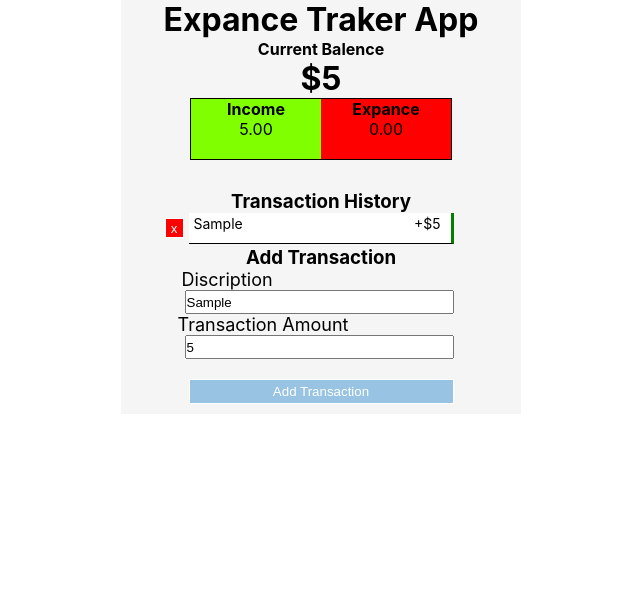
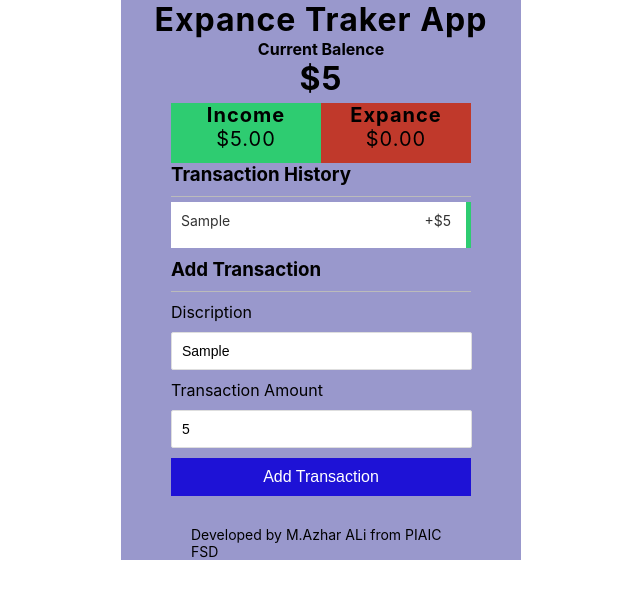
Before and after one commit to azharali8907/expanse_trakerApp, a React (Create React App) app: page / in a window 1280 px wide. Both pictures are taken after typing "Sample", "5" into the empty fields and a click on the button "Add Transaction". Shown: the top 598 px of the page, without its empty margins (319-959 px from the left). Built offline with nearby package versions, Linux system fonts and the light colour scheme.

Commit message:
update App.css
change some functions and also change css proprties.

```diff
--- a/src/App.css
+++ b/src/App.css
@@ -5,53 +5,81 @@
 .body{
   max-width: 400px;
   height: auto;
-  background-color: whitesmoke;
+  background-color: #9998cc;
   margin: auto;
 
 
+}
+h1{
+  letter-spacing: 1px;
+  margin: 0px;
+}
+h3{
+  border-bottom: 1px solid #bbb;
+  padding-bottom: 10px;
+  margin: 40px, 0px, 10px;
  }
 .header{
   text-align: center;
 }
 .container{
+  margin: auto;
+  max-width: 300px;
+  height: auto;
+  background-color: #9998cc;
   text-align: center;
 }
 .summry{
-  width: 260px;
+  /*background-color: #fff;
+  box-shadow: var(--box-shadow);
+  padding: 20px;
+  display: flex;
+  justify-content: space-between;
+  margin: 20px 0;
+
+
+    background-color: #fff;
+  width: 100%;
     height: 60px;
-    background-color: #fff;
-    /* text-align: center; */
     margin: auto;
-    border: 1px solid fff;
-    border: 1px solid
+    border: 1px solid #fff;
+    border: 1px solid;*/
+    font-size: 20px;
+  letter-spacing: 1px;
+  margin: 5px 0;
 }
 .income{
-  width: 130px;
+  width: 50%;
   height: 60px;
-  background-color:chartreuse;
+  background-color:#2ecc71;
   float: left;
 }
 .expance{
-  width: 130px;
+  width: 50%;
   height: 60px;
-  background-color:red;
+  background-color:#c0392b;
   float: left;
 }
 .history{
-  margin-top: 30px;
+  margin-top: 0px;
+  text-align: left;
+
 }
 .history ul{
   list-style: none;
 }
 .list{
-  width: 265px;
+   /* width: 100%;
     height: auto;
-    margin: auto;
+    margin: auto;*/
+    list-style-type: none;
+  padding: 0;
+  margin-bottom: 0px;
 }
 .postive{
-  border-bottom: 1px solid;
+    border-bottom: 0px solid;
     border-right: 3px solid #008000;
-    max-width: 265px;
+    max-width: 100%;
     height: 26px;
     background-color: #fff;
     margin-bottom: 2px;
@@ -60,15 +88,23 @@
     padding: 2px 5px;
 }
 .nagtive{
-  border-bottom: 1px solid;
+  border-bottom: 0px solid;
   border-right: 3px solid #FF0000;
-  max-width: 265px;
+  max-width: 100%;
   height: 26px;
   background-color: #fff;
   margin-bottom: 2px;
   text-align: left;
   font-size: 14px;
   padding: 2px 5px;
+}
+.trans{
+  text-align: left;
+  margin-top: 10px;
+}
+.trans p{
+  font-size: 14px;
+  margin-left: 20px;
 }
 .postive span{
   float: right;
@@ -83,42 +119,100 @@
     margin-right: 5px;
 }
 .delbtn{
-  float: left;
+  /*float: left;
     margin-left: -29px;
     width: 19px;
     height: 20px;
     margin-top: 3px;
     background-color: red;
     color: white;
-    border: 1px solid;
+    border: 1px solid;*/
+
+
+      cursor: pointer;
+      background-color: #e74c3c;
+      border: 0;
+      color: #fff;
+      font-size: 20px;
+      line-height: 20px;
+      padding: 2px 5px;
+      position: absolute;
+      top: 50%;
+      left: 0;
+      transform: translate(-100%, -50%);
+      opacity: 0;
+      transition: opacity 0.3s ease;
+
 }
 .form-div input{
-  width: 265px;
-    margin-left: -4px;
-    height: 20px;
+  /*width: 99%;
+  height: 20px*/
+   border: 1px solid #dedede;
+    border-radius: 2px;
+    display: block;
+    font-size: 14px;
+    padding: 10px;
+    width: 93%;
 }
 .form-div label{
-  font-size: 18px;
-  /* text-align: left; */
-  margin-left: -188px;
+  display: inline-block;
+  margin: 10px 0;
 }
 .form-div2 input{
-  width: 265px;
-    margin-left: -4px;
-    height: 20px;
+    border: 1px solid #dedede;
+    border-radius: 2px;
+    display: block;
+    font-size: 14px;
+    padding: 10px;
+    width: 93%;
 }
 .form-div2 label{
-  font-size: 18px;
-  /* text-align: left; */
-  margin-left: -116px;
+  display: inline-block;
+  margin: 10px 0;
  }
 .btn{
-  margin-top: 20px;
+ /* margin-top: 20px;
     margin-bottom: 10px;
-    width: 265px;
+    width: 100%;
     height: 25px;
     background-color: #98c3e2;
     color: white;
     border: 1px solid;
+    cursor: pointer;*/
     cursor: pointer;
+    cursor: pointer;
+    background-color: #1e12d6;
+    box-shadow: var(--box-shadow);
+    color: #fff;
+    border: 0;
+    display: block;
+    font-size: 16px;
+    margin: 10px 0px 30px;
+    padding: 10px;
+    width: 100%;
 }
+.btn:focus,
+.delbtn:focus {
+  outline: 0;
+}
+.list li:hover .delbtn {
+  opacity: 1;
+}
+.list li {
+  background-color: #fff;
+  box-shadow: var(--box-shadow);
+  color: #333;
+  display: flex;
+  justify-content: space-between;
+  position: relative;
+  padding: 10px;
+  margin: 5px 0;
+}
+
+.list li.postive {
+  border-right: 5px solid #2ecc71;
+}
+
+.list li.nagtive {
+  border-right: 5px solid #c0392b;
+}
--- a/src/components/AccountSum.js
+++ b/src/components/AccountSum.js
@@ -20,11 +20,11 @@ const AccountSum = () => {
         <div className="summry">
             <div className="income">
                 <h4>Income</h4>
-            <p>{income}</p>
+            <p>${income}</p>
             </div>
             <div className="expance">
             <h4>Expance</h4>
-            <p>{expense}</p>
+            <p>${expense}</p>
             </div>
 
         </div>
--- a/src/components/AddTransaction.js
+++ b/src/components/AddTransaction.js
@@ -18,9 +18,9 @@ const AddTransaction = () => {
     }
 
     return(
-        <div>
+        <div className="trans">
                 <h3>Add Transaction</h3>
-        <form onSubmit = {onSubmit}>
+                <form onSubmit={onSubmit}>
                     <div className="form-div">
                         <label htmlFor="discrption">Discription</label><br/>
                         <input type="text"
@@ -44,6 +44,7 @@ const AddTransaction = () => {
                     </div>
                     <button className="btn">Add Transaction</button>
                 </form>
+                <p>Developed by M.Azhar ALi from PIAIC FSD</p>
         </div>
 
 
```
Also changed, not shown: src/App.js (indentation only). Lines whose indentation alone changed are shown as unchanged.
